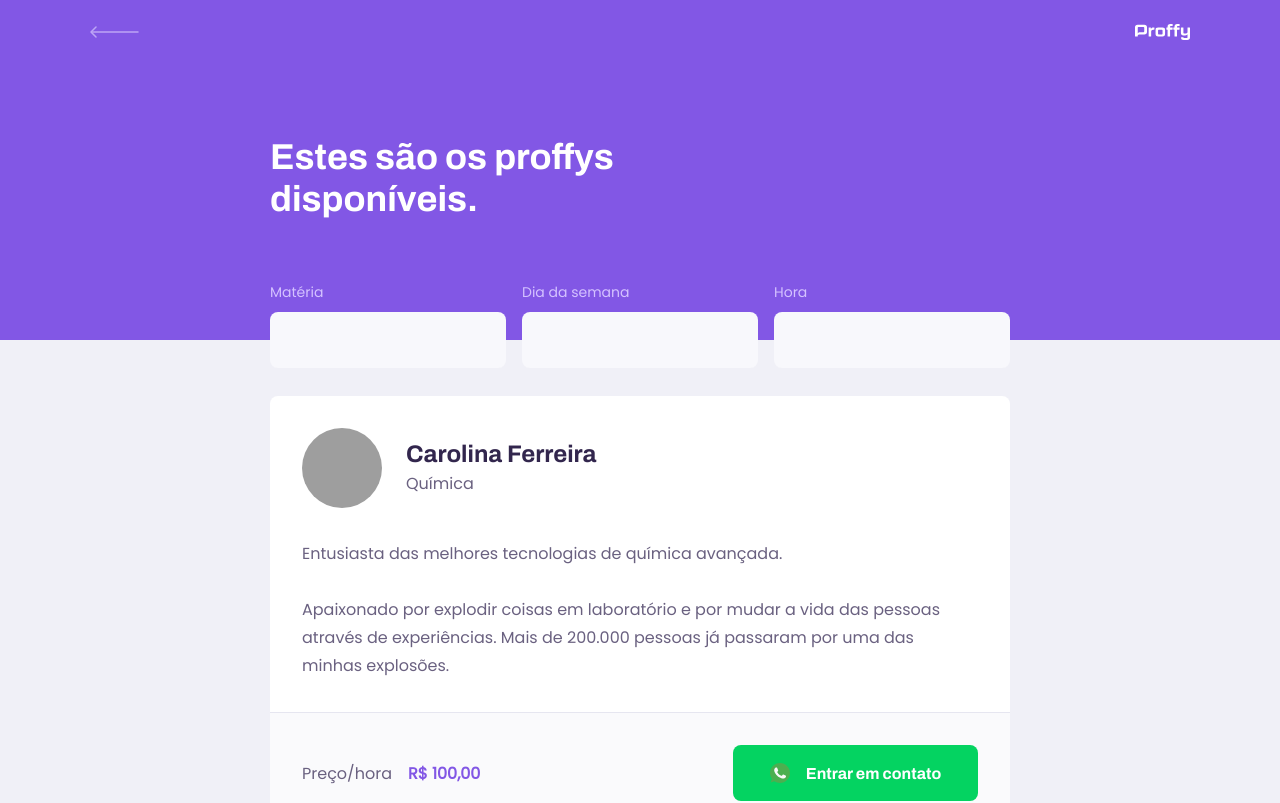
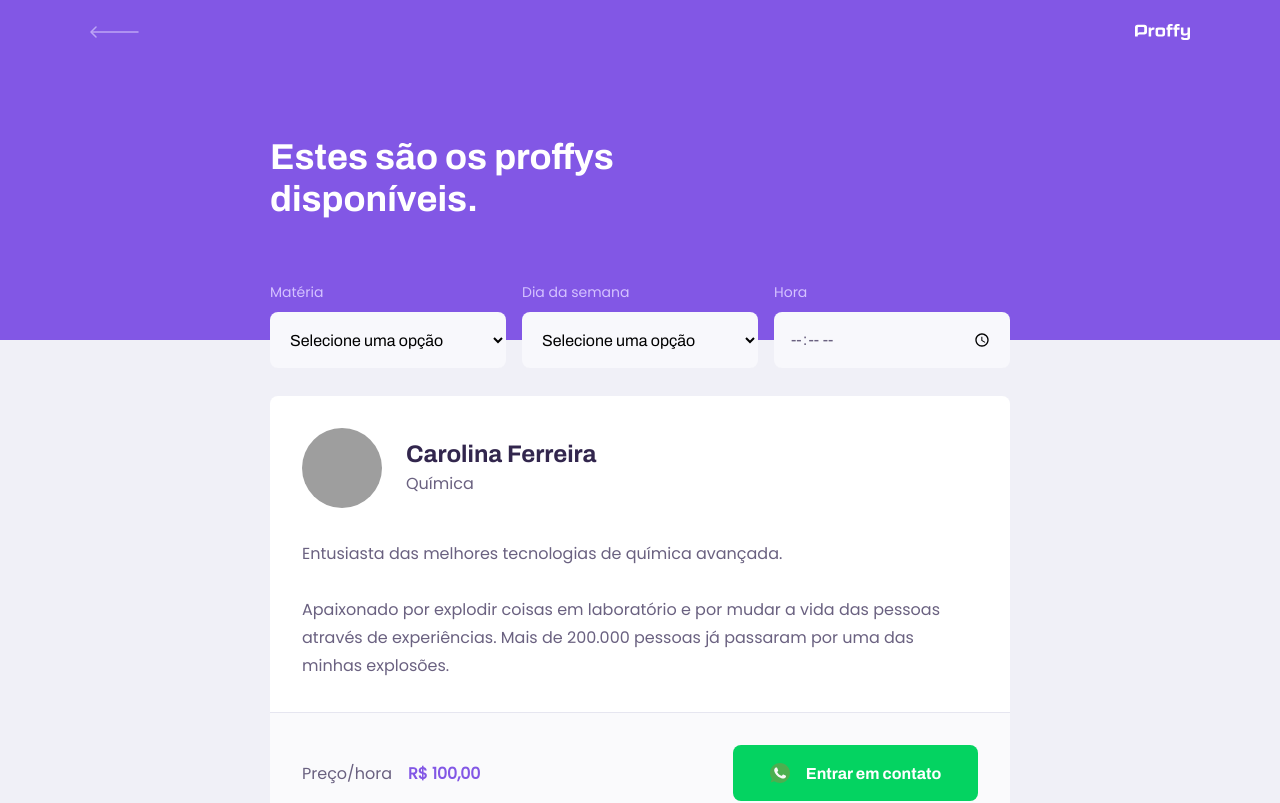
Before and after one commit to carolinaferreira/proffy, a React (Create React App) app: page /study in a window 1280 px wide. Shown: the top 803 px of the page. Built offline with nearby package versions, Linux system fonts and the light colour scheme; grey boxes are pictures that could not be loaded.

Commit message:
added Input and Select at teacher list

```diff
--- a/src/pages/TeacherList/index.tsx
+++ b/src/pages/TeacherList/index.tsx
@@ -2,24 +2,38 @@
 import './styles.css';
 import PageHeader from '../../components/PageHeader';
 import TeacherItem from '../../components/TeacherItem';
+import Input from '../../components/Input';
+import Select from '../../components/Select';
 
 function TeacherList(){
     return (
         <div id="page-teacher-list" className="container">
             <PageHeader title="Estes são os proffys disponíveis.">
             <form id="search-teachers">
-                <div className="input-block">
-                    <label htmlFor="subject">Matéria</label>
-                    <input type="text" id="subject"/>
-                </div>
-                <div className="input-block">
-                    <label htmlFor="week_day">Dia da semana</label>
-                    <input type="text" id="week_day"/>
-                </div>
-                <div className="input-block">
-                    <label htmlFor="time">Hora</label>
-                    <input type="text" id="time"/>
-                </div>
+                <Select
+                    name="subject"
+                    label="Matéria"
+                    options={[
+                        { value:'Artes', label:'Artes' },
+                        { value:'Matemática', label:'Matemática' },
+                        { value:'Física', label:'Física' },
+                        { value:'Química', label:'Química' },
+                    ]}
+                    />
+                <Select
+                    name="week_day"
+                    label="Dia da semana"
+                    options={[
+                        { value:'0', label:'Domingo' },
+                        { value:'1', label:'Segunda-feira' },
+                        { value:'2', label:'Terça-feira' },
+                        { value:'3', label:'Quarta-feira' },
+                        { value:'4', label:'Quinta-feira' },
+                        { value:'5', label:'Sexta-feira' },
+                        { value:'6', label:'Sábado' },
+                    ]}
+                    />
+                <Input type="time" name="time" label="Hora"/>
             </form>
             </PageHeader>
             <main>
--- a/src/pages/TeacherList/styles.css
+++ b/src/pages/TeacherList/styles.css
@@ -11,47 +11,10 @@
     color: var(--color-text-in-primary);
 }
 
-#search-teachers .input-block{
-    position: relative;
-}
-
-#search-teachers .input-block + .input-block{
-    margin-top: 1.4rem;
-}
-
-#search-teachers .input-block label{
-    font-size: 1.4rem;
-}
-
-#search-teachers .input-block input{
-    width: 100%;
-    height: 5.6rem;
-    margin-top: 0.8rem;
-    border-radius: 0.8rem;
-    background: var(--color-input-background);
-    border: 1px solid var(--color-in-line-white);
-    outline: 0;
-    padding: 0 1.6rem;
-    font: 1.6rem Archivo;
-}
-
-#search-teachers .input-block:focus-within::after{
-    width: calc(100%-3.2rem);;
-    height: 2px;
-    content:'';
-    background: var(--color-primary-light);
-    position: absolute;
-    left: 1.6rem;
-    right: 1.6rem;
-    bottom: 0;
-}
-
 #page-teacher-list main{
     margin: 3.2rem auto;
     width: 90%;
 }
-
-
 
 @media (min-width: 700px){
     #page-teacher-list{
@@ -66,7 +29,8 @@
         bottom: -28px;
     }
 
-    #search-teachers .input-block + .input-block{
+    #search-teachers .input-block + .input-block,
+    #search-teachers .select-block + .select-block{
         margin-top: 0;
     }
 
```
